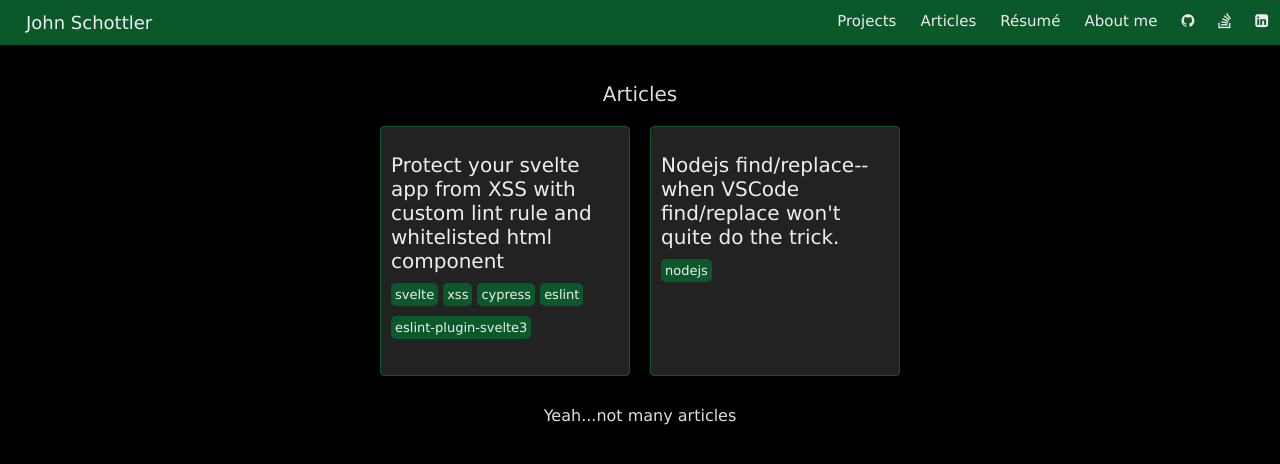
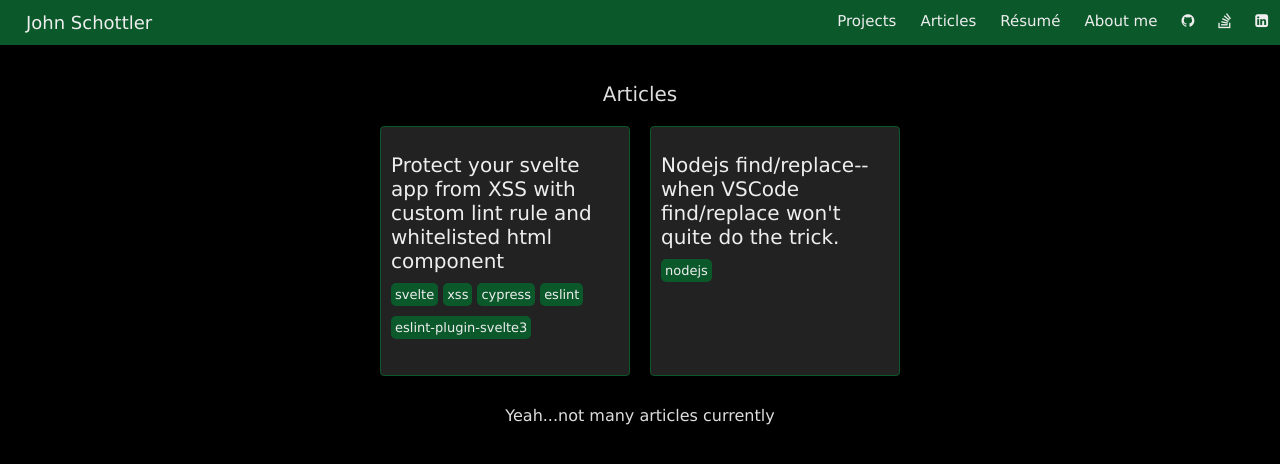
Before and after one commit to JohnnyFun/johnschottlercom, a Svelte app: page /articles in a window 1280 px wide. Shown: the top 464 px of the page. Built offline with nearby package versions, Linux system fonts and the light colour scheme; a small style sheet from the web is missing.

Commit message:
note about security maintenance at various jobs in the past

```diff
--- a/src/components/Articles.svelte
+++ b/src/components/Articles.svelte
@@ -1,7 +1,7 @@
 <Section title="Articles">
   <Projects projects={articles} />
 
-  <div class="not-many">Yeah...not many articles</div>
+  <div class="not-many">Yeah...not many articles currently</div>
 </Section>
 
 <script context="module">
--- a/src/components/Resume.svelte
+++ b/src/components/Resume.svelte
@@ -32,6 +32,7 @@
     'Reviewed and merged pull requests',
     'Implemented main error handling pipeline in the app that ultimately sent unhandled exceptions to Azure. Created script to report application bugs in Slack channel, filtering out known-non-issue bugs, linking to more details in azure.',
     'Helped to monitor and fix bugs reported by our internal support and external customers',
+    'Kept eyes peeled for security threats like XSS, SQL injection, etc. Mentored younger devs in this area.',
     'Handled many deployments to demo, staging, and prod',
   ]} />
   <ResumeExperience title="Software Engineer III" company="AssureSign" when="Jul 2016 - Mar 2018 · 1 yr 9 mos" duties={[
@@ -44,6 +45,7 @@
     'Helped implement some of their later API endpoints and their new app\'s front-end which used the new API.',
     'Introduced some automated testing into their app, which had very few automated tests when I started there.',
     'Deployed to demo and prod environments periodically',
+    'Helped keep the sensitive data in signed documents secure. Did periodic security trainings that included OWASP coding trainings where we\'d fix various egregious security holes in simple fake apps.'
   ]} />
   <ResumeExperience title=".Net and JavaScript Developer" company="Nerdery" when="Jul 2014 - Jul 2015 · 1 yr 1 mo" duties={[
     'Implemented some features on an app for Rockwell Automation that ultimately would allow people to build machines using parts that were compatible with each other. It used .Net MVC, Angular 1.x, MS SQL Server',
```
